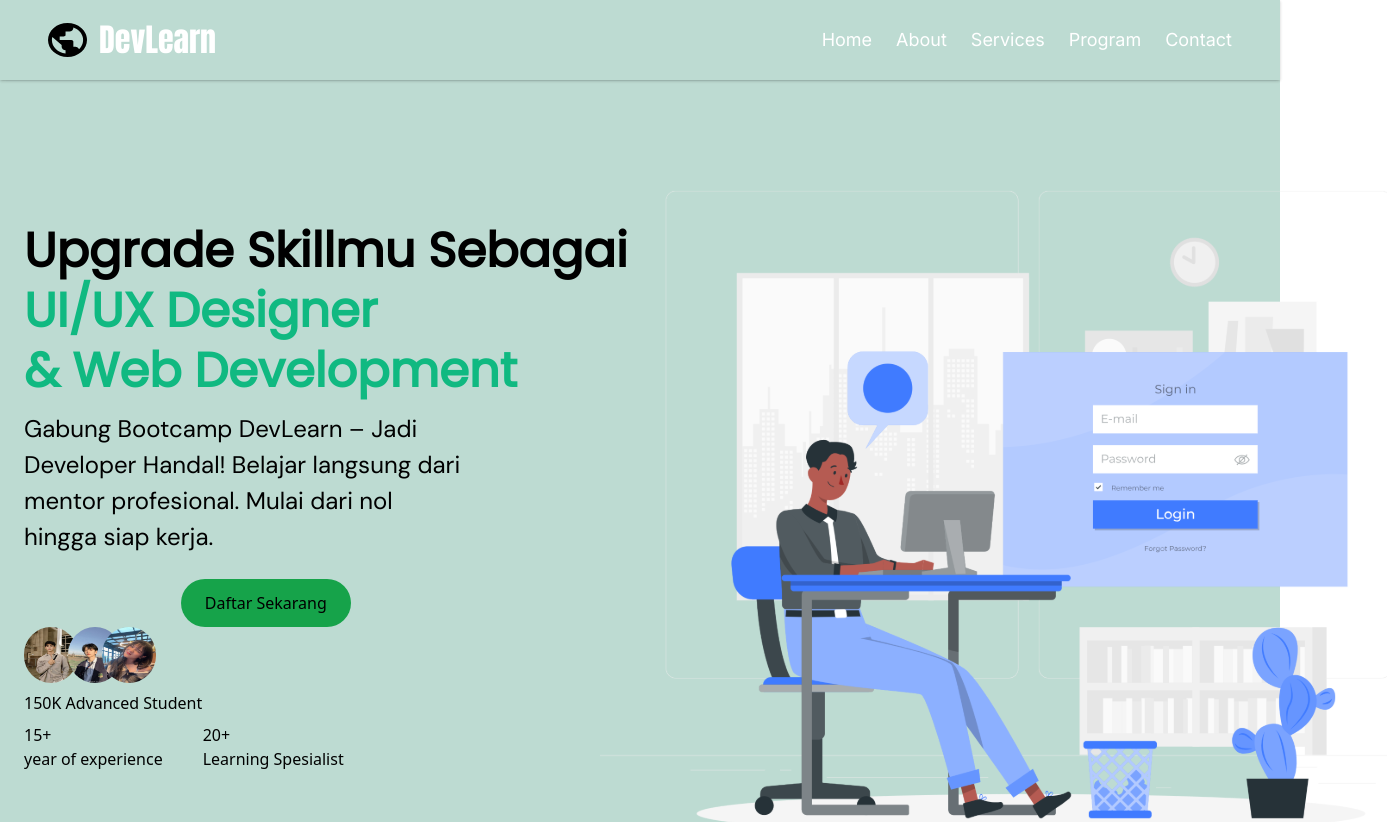
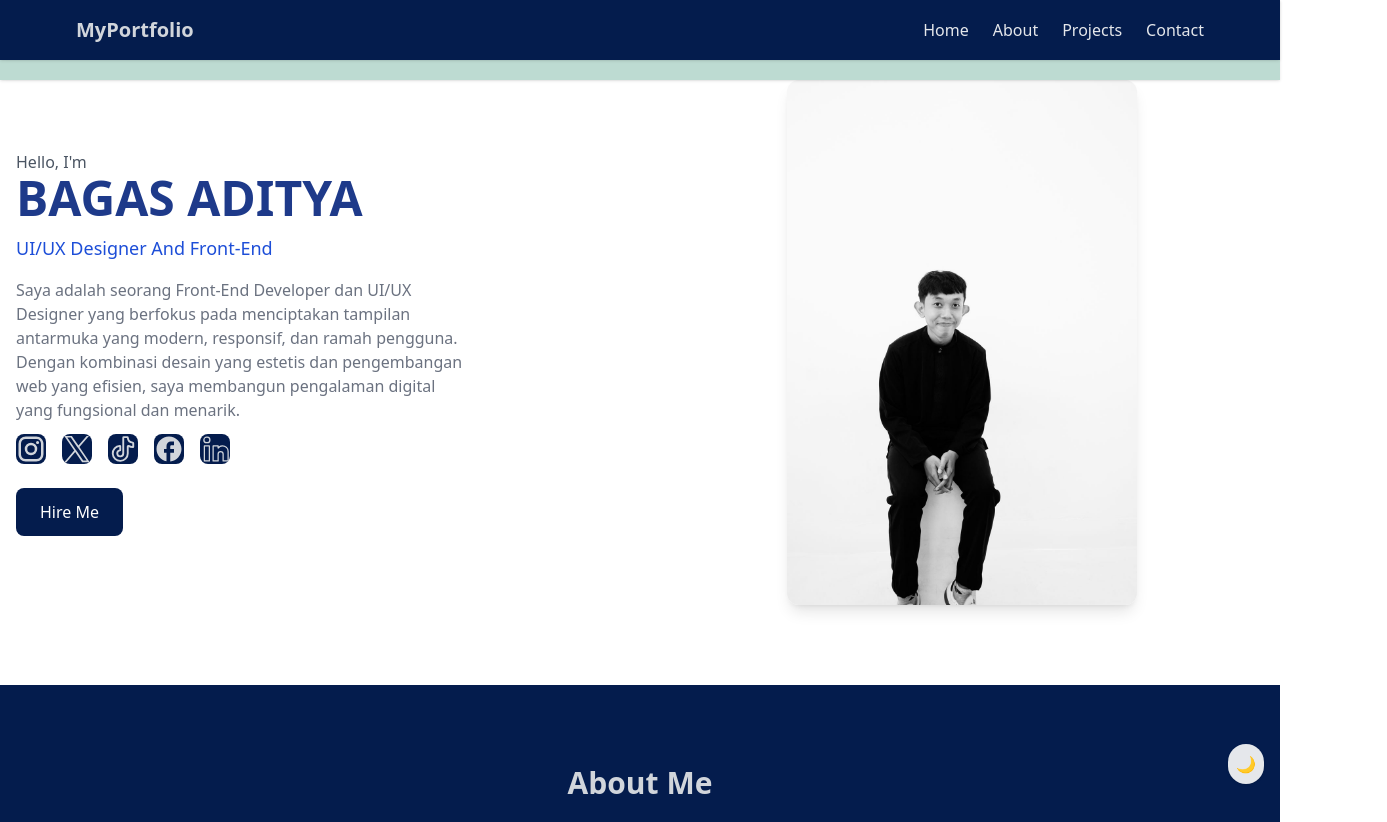
Before and after one commit to ZACKSHANE/webproexpo, a Vue app: page /#/portfolio2 in a window 1280 px wide. Shown: the top 822 px of the page, 1387 px wide, since content can reach past the window. Built offline with nearby package versions, Linux system fonts and the light colour scheme.

Commit message:
move to clean repo

```diff
--- a/package.json
+++ b/package.json
@@ -2,14 +2,12 @@
   "name": "webproexpo",
   "version": "0.1.0",
   "private": true,
-  "homepage": "https://ZACKSHANE.github.io/WebProExpo"
-,
+  "homepage": "https://zackshane.github.io/webproexpo",
   "scripts": {
     "serve": "vue-cli-service serve",
     "build": "vue-cli-service build",
     "lint": "vue-cli-service lint",
-   "deploy": "npm run build && gh-pages -d dist"
-
+    "deploy": "npm run build && gh-pages -d dist"
   },
   "dependencies": {
     "core-js": "^3.8.3",
--- a/src/components/AboutPage.vue
+++ b/src/components/AboutPage.vue
@@ -79,7 +79,7 @@ const projects = [
     title: "Zacky Alhafizh Efendi",
     description: "",
     image: orang1,
-    link: "#",
+    link: "/PortFolio",
   },
   {
     id: 2,
--- a/src/components/AppNavbar.vue
+++ b/src/components/AppNavbar.vue
@@ -4,10 +4,7 @@
       <!-- Logo -->
       <div class="flex justify-start space-x-3 items-center">
         <svg width="39" height="34" viewBox="0 0 39 34" fill="none" xmlns="http://www.w3.org/2000/svg">
-          <path
-            d="M31.005 26.163C30.498 24.803 29.0355 23.8 27.3 23.8H25.35V18.7C25.35 18.2491 25.1446 17.8167 24.7789 17.4979C24.4132 17.1791 23.9172 17 23.4 17H11.7V13.6H15.6C16.1172 13.6 16.6132 13.4209 16.9789 13.1021C17.3446 12.7833 17.55 12.3509 17.55 11.9V8.5H21.45C22.4843 8.5 23.4763 8.14179 24.2077 7.50416C24.9391 6.86654 25.35 6.00174 25.35 5.1V4.403C27.6831 5.22302 29.7536 6.52371 31.3841 8.19372C33.0147 9.86373 34.1568 11.8533 34.7126 13.9922C35.2685 16.1311 35.2215 18.3555 34.5758 20.4751C33.9301 22.5948 32.7049 24.5464 31.005 26.163ZM17.55 30.481C9.8475 29.648 3.9 23.936 3.9 17C3.9 15.946 4.056 14.926 4.3095 13.957L13.65 22.1V23.8C13.65 24.7017 14.0609 25.5665 14.7923 26.2042C15.5237 26.8418 16.5157 27.2 17.55 27.2M19.5 0C16.9392 0 14.4035 0.439718 12.0377 1.29405C9.67182 2.14838 7.52216 3.40059 5.71142 4.97918C2.05446 8.1673 0 12.4913 0 17C0 21.5087 2.05446 25.8327 5.71142 29.0208C7.52216 30.5994 9.67182 31.8516 12.0377 32.706C14.4035 33.5603 16.9392 34 19.5 34C24.6717 34 29.6316 32.2089 33.2886 29.0208C36.9455 25.8327 39 21.5087 39 17C39 14.7675 38.4956 12.5569 37.5157 10.4944C36.5357 8.43185 35.0993 6.55778 33.2886 4.97918C31.4778 3.40059 29.3282 2.14838 26.9623 1.29405C24.5965 0.439718 22.0608 0 19.5 0Z"
-            fill="black"
-          />
+          <!-- (your SVG content here) -->
         </svg>
         <h1 class="text-[24px] md:text-[32px] font-anton">DevLearn</h1>
       </div>
@@ -26,36 +23,44 @@
 
       <!-- Desktop Nav -->
       <ul class="hidden md:flex space-x-6">
-        <li><a href="#home" class="hover:text-gray-200 text-lg font-inter">Home</a></li>
-        <li><a href="#About" class="hover:text-gray-200 text-lg font-inter">About</a></li>
-        <li><a href="#service" class="hover:text-gray-200 text-lg font-inter">Services</a></li>
-        <li><a href="#Program" class="hover:text-gray-200 text-lg font-inter">Program</a></li>
-        <li><a href="#contact" class="hover:text-gray-200 text-lg font-inter">Contact</a></li>
+        <li><RouterLink :to="{ path: '/', hash: '#home' }" class="hover:text-gray-200 text-lg font-inter">Home</RouterLink></li>
+        <li><RouterLink :to="{ path: '/', hash: '#about' }" class="hover:text-gray-200 text-lg font-inter">About</RouterLink></li>
+        <li><RouterLink :to="{ path: '/', hash: '#service' }" class="hover:text-gray-200 text-lg font-inter">Services</RouterLink></li>
+        <li><RouterLink :to="{ path: '/', hash: '#program' }" class="hover:text-gray-200 text-lg font-inter">Program</RouterLink></li>
+        <li><RouterLink :to="{ path: '/', hash: '#contact' }" class="hover:text-gray-200 text-lg font-inter">Contact</RouterLink></li>
       </ul>
     </div>
 
     <!-- Mobile Nav -->
     <div v-if="isOpen" class="md:hidden bg-[#BDDBD2] px-6 pb-4">
       <ul class="space-y-4">
-        <li><a href="#home" @click="isOpen = false" class="block text-white text-lg font-inter">Home</a></li>
-        <li><a href="#About" @click="isOpen = false" class="block text-white text-lg font-inter">About</a></li>
-        <li><a href="#service" @click="isOpen = false" class="block text-white text-lg font-inter">Services</a></li>
-        <li><a href="#Program" @click="isOpen = false" class="block text-white text-lg font-inter">Program</a></li>
-        <li><a href="#contact" @click="isOpen = false" class="block text-white text-lg font-inter">Contact</a></li>
+        <li><RouterLink :to="{ path: '/', hash: '#home' }" @click="closeMenu" class="block text-white text-lg font-inter">Home</RouterLink></li>
+        <li><RouterLink :to="{ path: '/', hash: '#about' }" @click="closeMenu" class="block text-white text-lg font-inter">About</RouterLink></li>
+        <li><RouterLink :to="{ path: '/', hash: '#service' }" @click="closeMenu" class="block text-white text-lg font-inter">Services</RouterLink></li>
+        <li><RouterLink :to="{ path: '/', hash: '#program' }" @click="closeMenu" class="block text-white text-lg font-inter">Program</RouterLink></li>
+        <li><RouterLink :to="{ path: '/', hash: '#contact' }" @click="closeMenu" class="block text-white text-lg font-inter">Contact</RouterLink></li>
       </ul>
     </div>
   </nav>
 </template>
 
 <script>
+import { RouterLink } from 'vue-router'
+
 export default {
   name: "AppNavbar",
+  components: { RouterLink },
   data() {
     return {
       isOpen: false,
-    };
+    }
   },
-};
+  methods: {
+    closeMenu() {
+      this.isOpen = false
+    }
+  }
+}
 </script>
 
 <style scoped>
--- a/src/router/index.js
+++ b/src/router/index.js
@@ -1,8 +1,8 @@
-import { createRouter, createWebHistory } from 'vue-router'
+import { createRouter, createWebHashHistory } from 'vue-router'
 import Home from '@/views/Home.vue'
 import Portfolio from '@/views/PortFolio.vue'
-import Portfolio2 from '@/views/Portfolio2.vue' // ✅ Tambahkan ini
-import PendaftaranPage from '@/views/PendaftaranPage.vue'
+import Portfolio2 from '@/views/Portfolio2.vue'
+import Pendaftaran from '@/views/PendaftaranPage.vue'
 
 const routes = [
   {
@@ -16,20 +16,28 @@ const routes = [
     component: Portfolio
   },
   {
-    path: '/portfolio2', // ✅ Ini route baru
+    path: '/portfolio2',
     name: 'Portfolio2',
     component: Portfolio2
   },
   {
     path: '/pendaftaran',
     name: 'Pendaftaran',
-    component: PendaftaranPage
+    component: Pendaftaran
   }
 ]
 
 const router = createRouter({
-  history: createWebHistory(),
-  routes
+  history: createWebHashHistory(),
+  routes,
+  scrollBehavior(to) {
+  if (to.hash) {
+    return {
+      el: to.hash,
+      behavior: 'smooth'
+    }
+  }
+  return { top: 0 }
+}
 })
-
 export default router
--- a/src/views/Home.vue
+++ b/src/views/Home.vue
@@ -2,31 +2,41 @@
 
 <template>
   <div>
-    <AppNavbar />
+    <!-- Hero Section -->
+    <section id="home">
+      <HeroSection />
+    </section>
 
-    <!-- Komponen utama hanya tampil di '/' -->
-    <div v-if="route.path === '/'">
-      <HeroSection />
+    <!-- About Section -->
+    <section id="about">
       <AboutPage />
+    </section>
+
+    <!-- Services Section -->
+    <section id="service">
       <ServicePage />
+    </section>
+
+    <!-- Program Section -->
+    <section id="program">
       <ProgramS />
+    </section>
+
+    <!-- Contact Section -->
+    <section id="contact">
       <ContactSec />
-    </div>
-
-    <!-- Halaman router lain seperti /pendaftaran -->
-    <router-view v-else />
+    </section>
   </div>
 </template>
 
 <script setup>
-import { useRoute } from 'vue-router'
-
-import AppNavbar from '@/components/AppNavbar.vue'
 import HeroSection from '@/components/HeroSection.vue'
 import AboutPage from '@/components/AboutPage.vue'
 import ServicePage from '@/components/ServicePage.vue'
 import ProgramS from '@/components/ProgramS.vue'
 import ContactSec from '@/components/ContactSec.vue'
+</script>
 
-const route = useRoute()
-</script>
+<style scoped>
+/* Optional: tambahkan animasi scroll, padding, dll */
+</style>
--- a/src/views/PortFolio.vue
+++ b/src/views/PortFolio.vue
@@ -1,6 +1,5 @@
 <template>
   <div>
-    <AppNavbar />
     <HeroSection />
     <AboutSection />
     <ProjectsSection />
@@ -10,7 +9,6 @@
 </template>
 
 <script setup>
-import AppNavbar from '@/components/PortFolio/PortAppNavbar.vue'
 import HeroSection from '@/components/PortFolio/PortHeroSection.vue'
 import AboutSection from '@/components/PortFolio/PortAboutSection.vue'
 import ProjectsSection from '@/components/PortFolio/PortProjectsSection.vue'
--- a/vue.config.js
+++ b/vue.config.js
@@ -2,6 +2,5 @@ const { defineConfig } = require('@vue/cli-service')
 
 module.exports = defineConfig({
   transpileDependencies: true,
-publicPath: process.env.NODE_ENV === 'production' ? '/WebProExpo/' : '/'
-
+  publicPath: process.env.NODE_ENV === 'production' ? '/webproexpo/' : '/'
 })
```
